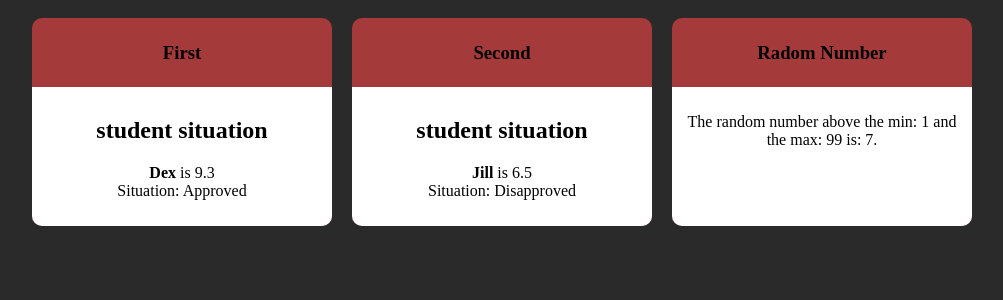
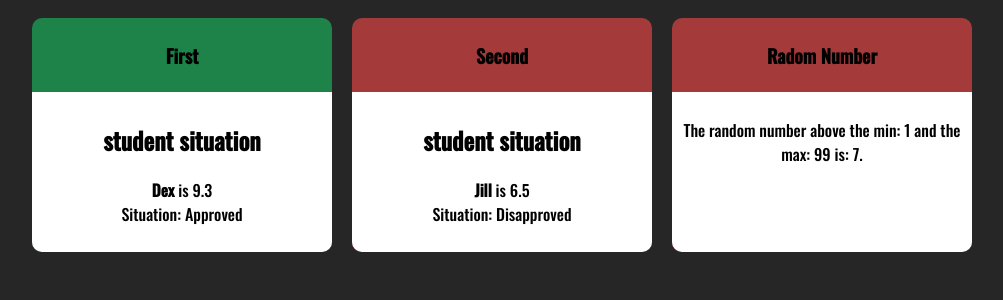
Before and after one commit to ArthurMtTh/react-fundamentals, a React (Create React App) app: page / in a window 1280 px wide. Shown: the top 300 px of the page, without its empty margins (138-1141 px from the left). Built offline with nearby package versions, Linux system fonts and the light colour scheme.

Commit message:
modifying atributtes with props

```diff
--- a/public/index.html
+++ b/public/index.html
@@ -11,6 +11,11 @@
     />
     <link rel="apple-touch-icon" href="%PUBLIC_URL%/logo192.png" />
     <link rel="manifest" href="%PUBLIC_URL%/manifest.json" />
+
+    <link rel="preconnect" href="https://fonts.googleapis.com">
+    <link rel="preconnect" href="https://fonts.gstatic.com" crossorigin>
+    <link href="https://fonts.googleapis.com/css2?family=Oswald:wght@500&display=swap" rel="stylesheet">
+
     <title>React App</title>
   </head>
 
--- a/src/App.jsx
+++ b/src/App.jsx
@@ -11,7 +11,8 @@ import Card from "./components/layout/Card";
 const app = () => (
     <div className="App">
         <div className="Cards">
-            <Card title='First'>
+
+            <Card title='First' color='#1D8348'>
                 <SecondParams
                     situation='student situation'
                     name='Dex'
@@ -28,6 +29,7 @@ const app = () => (
             <Card title='Radom Number'>
                 <RandomNumber min={1} max={99} />
             </Card>
+
         </div>
     </div>
 );
--- a/src/components/layout/Card.css
+++ b/src/components/layout/Card.css
@@ -1,4 +1,4 @@
-.Card{
+.Card {
     background-color: #a53a3a;
     border-radius: 10px;
     overflow: hidden;
@@ -14,6 +14,7 @@
 .Card .Title {
     padding: 5px 0px;
     color: #000000;
+
     display: flex;
     justify-content: center;
 }
--- a/src/components/layout/Card.jsx
+++ b/src/components/layout/Card.jsx
@@ -2,10 +2,19 @@ import './Card.css'
 import React from "react";
 
 const card = (props) => {
+
     return (
-        <div className="Card">
-            <div className="Title"><h3>{props.title}</h3></div>
-            <div className="Content">{props.children}</div>
+        <div className="Card" style={{
+            backgroundColor: props.color || '#a53a3a'
+        }}>
+            <div className="Title">
+                <h3>
+                    {props.title}
+                </h3>
+            </div>
+            <div className="Content">
+                {props.children}
+            </div>
         </div>
     );
 }
--- a/src/index.css
+++ b/src/index.css
@@ -1,5 +1,6 @@
 body {
-    background-color: rgba(0, 0, 0, 0.836);
+    font-family: 'Oswald', sans-serif;
+    background-color: rgba(0, 0, 0, 0.850);
     color: white;
     text-align: center;
 }
```
Also changed, not shown: src/components/basics/CompFamily.jsx (added), src/components/basics/CompSon.jsx (added).
